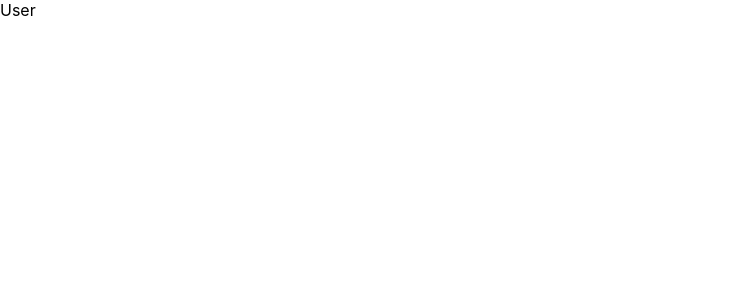
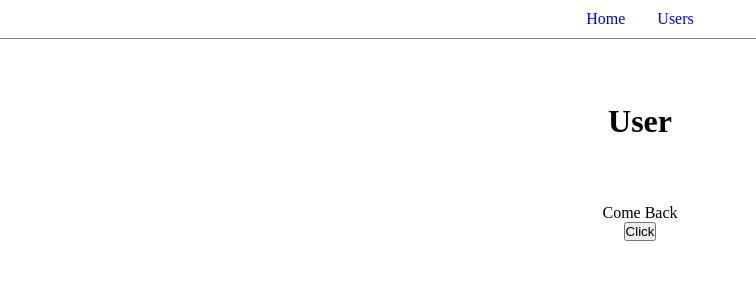
Before and after one commit to Chupacabra44/routre-new, a React (Create React App) app: page /user in a window 1280 px wide. Shown: the top 300 px of the page, without its empty margins (0-756 px from the left). Built offline with nearby package versions, Linux system fonts and the light colour scheme.

Commit message:
Building the App Layout & Nested Routes

```diff
--- a/src/App.js
+++ b/src/App.js
@@ -2,8 +2,12 @@ import { createBrowserRouter, RouterProvider } from "react-router-dom";
 import Home from "./pages/Home";
 import User from "./pages/User";
 import UserDetail from "./pages/UserDetail";
+import AppLayout from "./pages/AppLayout";
 
 const router = createBrowserRouter([
+  {
+    element: <AppLayout />,
+    children: [
       {
         path: "/",
         element: <Home />,
@@ -16,6 +20,8 @@ const router = createBrowserRouter([
         path: "/user/:id",
         element: <UserDetail />,
       },
+    ],
+  },
 ]);
 
 const App = () => {
--- /dev/null
+++ b/src/components/Back.jsx
@@ -0,0 +1,13 @@
+import { useNavigate } from "react-router-dom";
+
+const Back = () => {
+  const navigate = useNavigate();
+  return (
+    <div>
+      <p>Come Back</p>
+      <button onClick={() => navigate(-1)}>Click</button>
+    </div>
+  );
+};
+
+export default Back;
--- a/src/components/Menu.jsx
+++ b/src/components/Menu.jsx
@@ -8,7 +8,7 @@ const Menu = () => {
           <NavLink to="/">Home</NavLink>
         </li>
         <li>
-          <NavLink to="/users">Users</NavLink>
+          <NavLink to="/user">Users</NavLink>
         </li>
       </ul>
     </nav>
--- a/src/index.css
+++ b/src/index.css
@@ -1,13 +1,41 @@
 body {
   margin: 0;
-  font-family: -apple-system, BlinkMacSystemFont, 'Segoe UI', 'Roboto', 'Oxygen',
-    'Ubuntu', 'Cantarell', 'Fira Sans', 'Droid Sans', 'Helvetica Neue',
-    sans-serif;
-  -webkit-font-smoothing: antialiased;
-  -moz-osx-font-smoothing: grayscale;
+  padding: 0;
 }
 
-code {
-  font-family: source-code-pro, Menlo, Monaco, Consolas, 'Courier New',
-    monospace;
+* {
+  margin: 0;
+  padding: 0;
+  box-sizing: border-box;
+  list-style-type: none;
+  text-decoration: none;
 }
+
+.navWrapper {
+  padding: 10px;
+  border-bottom: 1px solid grey;
+}
+
+.navigasyonWrapper {
+  display: flex;
+  justify-content: center;
+  align-items: center;
+  gap: 32px;
+}
+
+.appLayoutWrapper {
+  width: 100%;
+  height: 100vh;
+  text-align: center;
+}
+
+.mainWrapper {
+  display: flex;
+  justify-content: center;
+  align-items: center;
+  flex-wrap: wrap;
+  gap: 16px;
+  width: 100%;
+  padding: 32px;
+  margin: 32px 0;
+}
--- /dev/null
+++ b/src/pages/AppLayout.jsx
@@ -0,0 +1,17 @@
+import { Outlet } from "react-router-dom";
+import Back from "../components/Back";
+import Menu from "../components/Menu";
+
+const AppLayout = () => {
+  return (
+    <div className="appLayoutWrapper">
+      <Menu />
+      <main className="mainWrapper">
+        <Outlet />
+      </main>
+      <Back />
+    </div>
+  );
+};
+
+export default AppLayout;
--- a/src/pages/Home.jsx
+++ b/src/pages/Home.jsx
@@ -1,5 +1,10 @@
 const Home = () => {
-  return <div>Home</div>;
+  return (
+    <div>
+      <h1>Home</h1>
+      <p>Data Fetch</p>
+    </div>
+  );
 };
 
 export default Home;
--- a/src/pages/User.jsx
+++ b/src/pages/User.jsx
@@ -1,5 +1,9 @@
 const User = () => {
-  return <div>User</div>;
+  return (
+    <div>
+      <h1>User</h1>
+    </div>
+  );
 };
 
 export default User;
```
Lines whose indentation alone changed are shown as unchanged.
